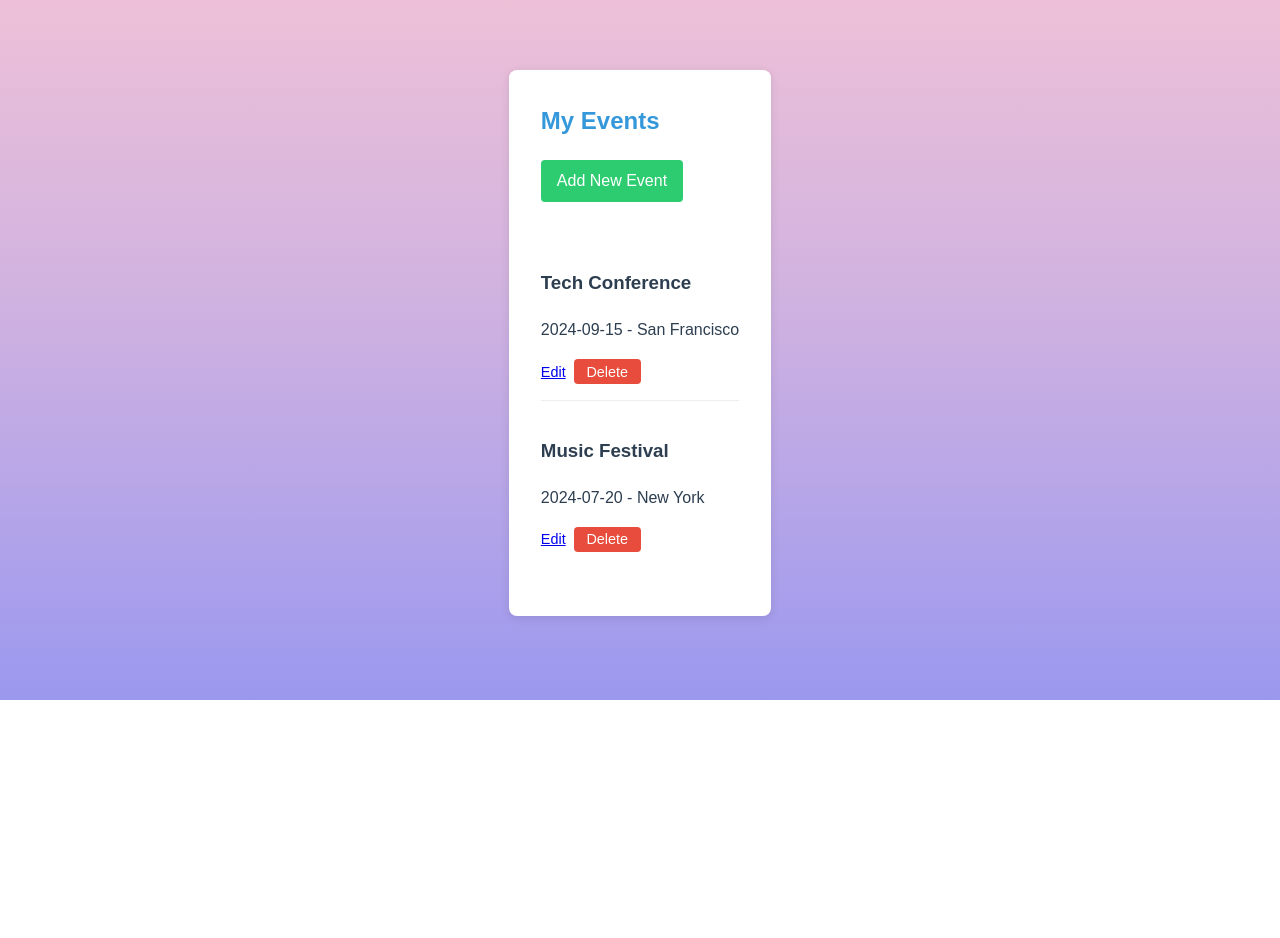
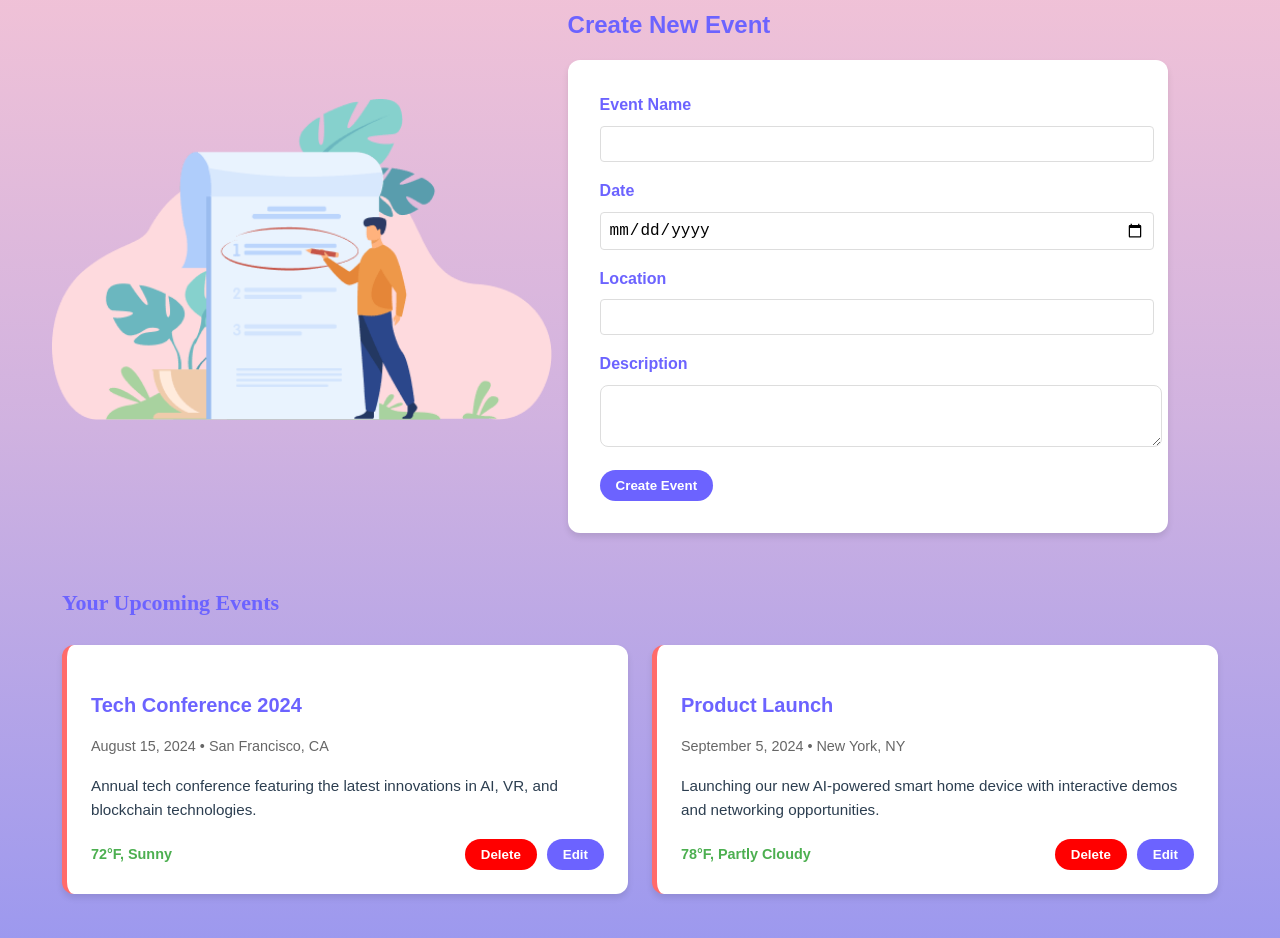
Before and after one commit to Gnani-is-Coding/Event_Management_app, a React (Create React App) app in the folder frontend/: page / in a window 1280 px wide. Shown: the part 100-1038 px from the top of the page. Before the commit the page ends 800 px from the top, so only its background shows below. Built offline with nearby package versions, Linux system fonts and the light colour scheme.

Commit message:
addes events list and events Cards components

```diff
--- a/frontend/src/App.js
+++ b/frontend/src/App.js
@@ -17,11 +17,10 @@ function App() {
         <Header user={user} setUser={setUser} />
         <main>
           <Routes>
-            <Route exact path="/" element={<EventList/>} />
+            <Route exact path="/" element={<EventForm/>} />
             <Route path="/login" element= {<Login  setUser={setUser} />} />
             <Route path="/register" element={<Register/>} />
             <Route path="/events/new" element={<EventForm/>} />
-            <Route path="/events/:id" element={<EventList/>} />
             <Route path="/sessions" element={<SessionList/>} />
           </Routes>
         </main>
--- a/frontend/src/components/EventForm/index.css
+++ b/frontend/src/components/EventForm/index.css
@@ -1,5 +1,10 @@
+.container {
+  width: 95%;
+}
+
 .create-event {
   width: 75%;
+  max-width: 600px
 }
 .create-event h2 {
   margin-bottom: 1rem;
@@ -71,3 +76,9 @@ input:focus, textarea:focus {
     display: flex;
   }
 }
+
+@media screen and (min-width: 1020px) {
+  .appointment-img {
+    width: 500px;
+  }
+}
--- a/frontend/src/components/EventForm/index.js
+++ b/frontend/src/components/EventForm/index.js
@@ -1,5 +1,6 @@
 import React, { useState } from 'react';
 import './index.css'
+import EventList from '../EventList';
 
 const CreateEventForm = () => {
   const [eventName, setEventName] = useState('');
@@ -14,6 +15,7 @@ const CreateEventForm = () => {
   };
 
   return (
+    <div className='container'>
     <div className='event-form-container'>
       <img src="/appointments-img.png" alt="events" className='appointment-img'/>
     <section id="create" className="create-event">
@@ -62,6 +64,11 @@ const CreateEventForm = () => {
       </form>
     </section>
     </div>
+
+    <section>
+      <EventList/>
+    </section>
+    </div>
   );
 };
 
--- a/frontend/src/components/EventList/index.css
+++ b/frontend/src/components/EventList/index.css
@@ -1,63 +1,103 @@
-/* EventList.css */
 .event-list {
-    background-color: white;
-    padding: 2rem;
-    border-radius: 8px;
-    box-shadow: 0 2px 10px rgba(0, 0, 0, 0.1);
+  padding: 30px;
+}
+.event-list h1 {
+  margin-bottom: 1.5rem;
+  color: #6C63FF;
+  font-weight: bolder;
+  font-family: cursive;
+  font-size: 22px;
 }
 
-  .event-list h2 {
-    color: var(--primary-color);
-    margin-top: 0;
+.events-grid {
+  display: grid;
+  grid-template-columns: repeat(auto-fit, minmax(300px, 1fr));
+  gap: 1.5rem;
+  margin-bottom: 2rem;
 }
 
-  .btn-add {
-    display: inline-block;
-    background-color: var(--secondary-color);
-    color: white;
-    padding: 0.5rem 1rem;
-    text-decoration: none;
-    border-radius: 4px;
-    margin-bottom: 1rem;
-    transition: background-color 0.3s ease;
+/** EventCard CSS */
+.event-card {
+  background-color: #FFFFFF;
+  border-radius: 12px;
+  overflow: hidden;
+  box-shadow: 0 4px 6px rgba(0, 0, 0, 0.1);
+  transition: transform 0.3s ease, box-shadow 0.3s ease;
+  border-left: 5px solid #FF6B6B;
 }
 
-  .btn-add:hover {
-    background-color: #27ae60;
+.event-card:hover {
+  transform: translateY(-5px);
+  box-shadow: 0 6px 12px rgba(0, 0, 0, 0.15);
 }
 
-  .event-list ul {
-    list-style-type: none;
-    padding: 0;
+.event-details {
+  padding: 1.5rem;
 }
 
-  .event-item {
-    border-bottom: 1px solid #eee;
-    padding: 1rem 0;
+.event-title {
+  font-size: 1.25rem;
+  font-weight: bold;
+  margin-bottom: 0.5rem;
+  color: #6C63FF;
 }
 
-  .event-item:last-child {
-    border-bottom: none;
+.event-info {
+  font-size: 0.9rem;
+  color: #666;
+  margin-bottom: 1rem;
+}
+
+.event-description {
+  font-size: 0.95rem;
+  margin-bottom: 1rem;
 }
 
 .event-actions {
-    margin-top: 0.5rem;
+  display: flex;
+  justify-content: space-between;
+  align-items: center;
 }
 
-  .event-actions a, .event-actions button {
-    margin-right: 0.5rem;
+.weather-info {
   font-size: 0.9rem;
+  color: #4CAF50;
+  font-weight: bold;
 }
 
-  .delete-btn {
-    background-color: var(--error-color);
-    color: white;
+.btn {
+  padding: 0.5rem 1rem;
   border: none;
-    padding: 0.3rem 0.8rem;
-    border-radius: 4px;
+  border-radius: 25px;
   cursor: pointer;
+  transition: background-color 0.3s ease, transform 0.2s ease;
+  font-weight: bold;
 }
 
-  .delete-btn:hover {
-    background-color: #c0392b;
+.btn-primary {
+  background-color: #6C63FF;
+  color: white;
 }
+.btn-danger {
+  background-color: red;
+  color: #ffffff;
+  margin-right: 10px;
+}
+
+.btn-primary:hover {
+  background-color: #5753D9;
+  transform: scale(1.05);
+}
+
+@media (max-width: 768px) {
+  .event-card {
+    border-left: none;
+    border-top: 5px solid #FF6B6B;
+  }
+}
+
+@media (max-width: 768px) {
+  .events-grid {
+    grid-template-columns: 1fr;
+  }
+}
--- a/frontend/src/components/EventList/index.js
+++ b/frontend/src/components/EventList/index.js
@@ -1,46 +1,51 @@
-import React, { useState, useEffect } from 'react';
-import { Link } from 'react-router-dom';
+import React from 'react';
 import './index.css'
 
-function EventList() {
-  const [events, setEvents] = useState([]);
+const events = [
+  {
+    title: "Tech Conference 2024",
+    date: "August 15, 2024",
+    location: "San Francisco, CA",
+    description: "Annual tech conference featuring the latest innovations in AI, VR, and blockchain technologies.",
+    weather: "72°F, Sunny"
+  },
+  {
+    title: "Product Launch",
+    date: "September 5, 2024",
+    location: "New York, NY",
+    description: "Launching our new AI-powered smart home device with interactive demos and networking opportunities.",
+    weather: "78°F, Partly Cloudy"
+  }
+];
 
-  useEffect(() => {
-    // Fetch events from API
-    // For demonstration, we'll use dummy data
-    setEvents([
-      { id: 1, name: 'Tech Conference', date: '2024-09-15', location: 'San Francisco' },
-      { id: 2, name: 'Music Festival', date: '2024-07-20', location: 'New York' },
-    ]);
-  }, []);
+const EventCard = ({ title, date, location, description, weather }) => (
+  <div className="event-card">
+    <div className="event-details">
+      <h3 className="event-title">{title}</h3>
+      <p className="event-info">{date} • {location}</p>
+      <p className="event-description">{description}</p>
+      <div className="event-actions">
+        <span className="weather-info">{weather}</span>
+        <div>
+          <button className="btn btn-danger">Delete</button>
+          <button className="btn btn-primary">Edit</button>
+        </div>
+      </div>
+    </div>
+  </div>
+);
 
-  const handleDeleteEvent = (id) => {
-    // Implement delete logic here
-    setEvents(events.filter(event => event.id !== id));
-  };
 
-  return (
-    <div className="event-list">
-      <h2>My Events</h2>
-      <Link to="/events/new" className="btn-add">Add New Event</Link>
-      {events.length === 0 ? (
-        <p>No events found. Create a new event to get started!</p>
-      ) : (
-        <ul>
-          {events.map(event => (
-            <li key={event.id} className="event-item">
-              <h3>{event.name}</h3>
-              <p>{event.date} - {event.location}</p>
-              <div className="event-actions">
-                <Link to={`/events/${event.id}`}>Edit</Link>
-                <button onClick={() => handleDeleteEvent(event.id)} className="delete-btn">Delete</button>
-              </div>
-            </li>
-          ))}
-        </ul>
-      )}
+const EventList = () => (
+
+  <section id="events" className="event-list">
+    <h1>Your Upcoming Events</h1>
+    <div className="events-grid">
+      {events.map((event, index) => (
+        <EventCard key={index} {...event} />
+      ))}
     </div>
-  );
-}
+  </section>
+);
 
 export default EventList;
--- a/frontend/src/components/Header/index.js
+++ b/frontend/src/components/Header/index.js
@@ -15,7 +15,7 @@ function Header({ user, setUser }) {
   return (
     <>
     <header className="header">
-      <h1>Events</h1>
+      <Link to="/" style={{textDecoration: "none", color: "#ffffff"}}><h1>Events</h1></Link>
       <nav className="nav">
         {user ? (
           <>
```
Lines whose indentation alone changed are shown as unchanged.
